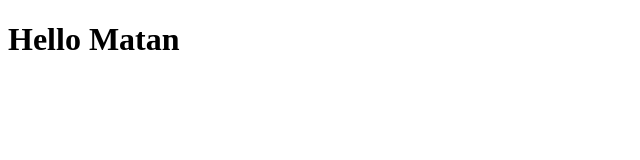
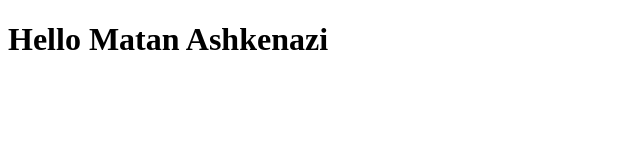
Before and after one commit to matanash99/Web-Development, a plain HTML site: page index.html in a window 1280 px wide. Shown: the whole page, without its empty margins (0-640 px from the left). Drawn offline with Linux system fonts and the light colour scheme.

Commit message:
Added last name to header

```diff
--- a/index.html
+++ b/index.html
@@ -6,6 +6,6 @@
     <title>Document</title>
 </head>
 <body>
-    <h1>Hello Matan</h1>
+    <h1>Hello Matan Ashkenazi</h1>
 </body>
 </html>
```
